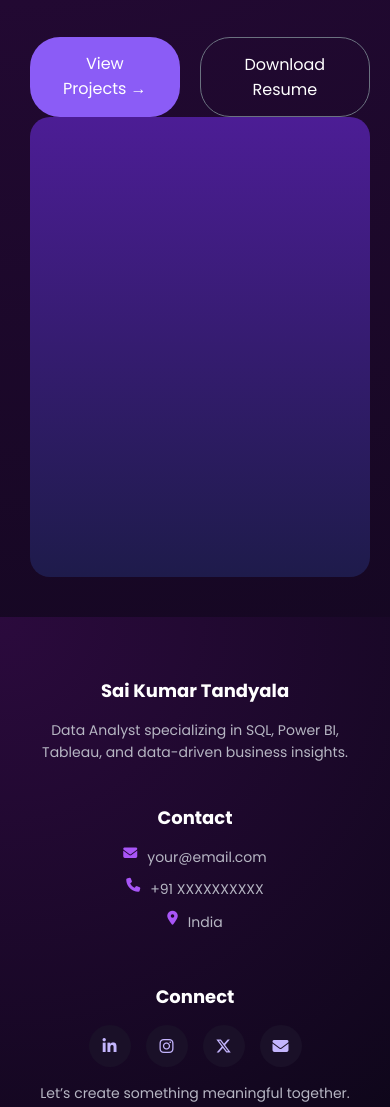
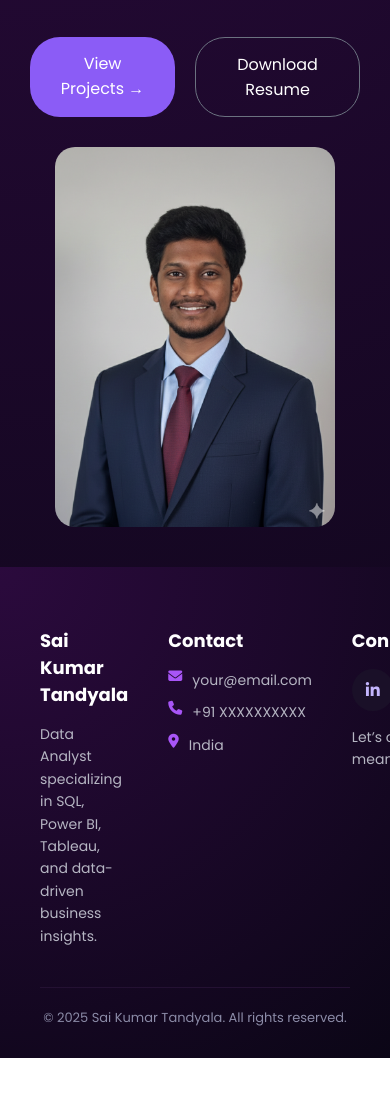
Before and after one commit to saikumartandyala/saikumartandyala.github.io, a plain HTML site: page index.html in a window 390 px wide. Shown: the part 490-1597 px from the top of the page. After the commit the page ends 1548 px from the top, so only its background shows below. Drawn offline with Linux system fonts and the light colour scheme.

Commit message:
Add files via upload

```diff
--- a/index.html
+++ b/index.html
@@ -125,19 +125,21 @@
             text-decoration: none;
         }
 
+        /* HERO IMAGE */
         .hero-right {
             display: flex;
             justify-content: center;
         }
 
-        .image-box {
+        .profile-image {
             width: 340px;
             height: 460px;
+            border-radius: 20px;
+            object-fit: cover;
             background: linear-gradient(180deg, #4c1d95, #1e1b4b);
-            border-radius: 20px;
         }
 
-        /* FOOTER */
+        /* FOOTER (UNCHANGED) */
         .footer {
             background: radial-gradient(circle at top left, #2b0a3d, #0b0616);
             padding: 60px 40px 30px;
@@ -214,14 +216,10 @@
                 justify-content: center;
             }
 
-            .footer-container {
-                grid-template-columns: 1fr;
-                text-align: center;
-            }
-
-            .footer-contact p,
-            .social-icons {
-                justify-content: center;
+            .profile-image {
+                width: 280px;
+                height: 380px;
+                margin-top: 30px;
             }
         }
     </style>
@@ -262,7 +260,7 @@
     </div>
 
     <div class="hero-right">
-        <div class="image-box"></div>
+        <img src="profile.jpg" alt="Sai Kumar Tandyala" class="profile-image">
     </div>
 </section>
 
```
Also changed, not shown: profile.jpg (added).
